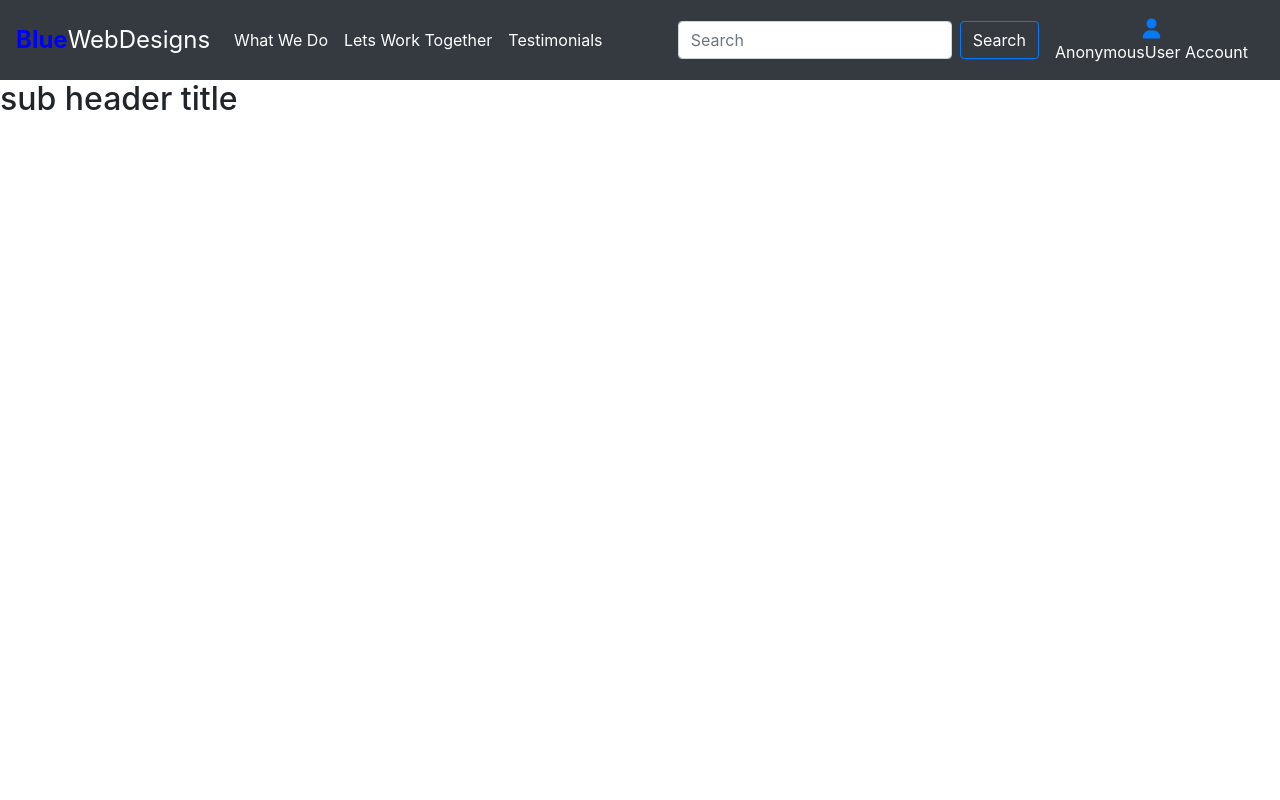
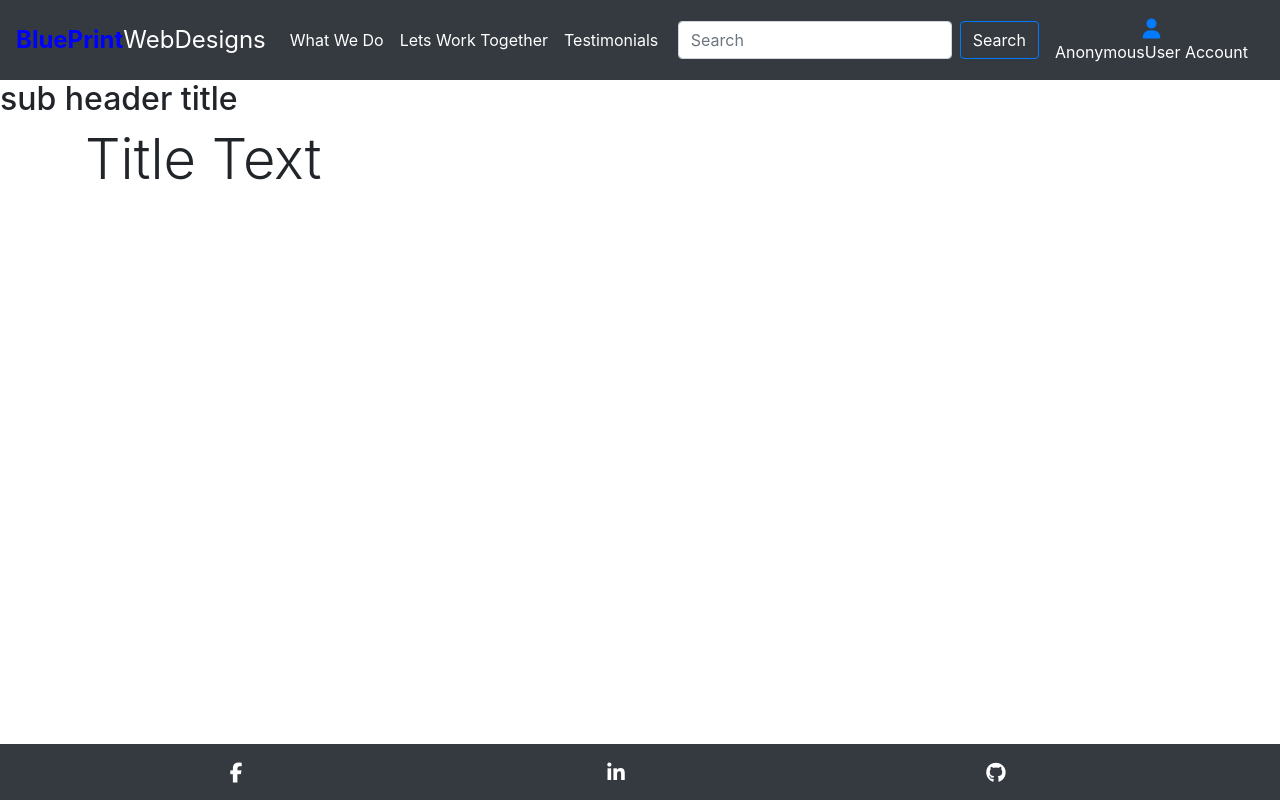
Before and after one commit to paulfitzpatrick85/CI-Portfolio-Project-5, a Django app: page / in a window 1280 px wide. Run offline with Django 3.2, Linux system fonts and the light colour scheme; some libraries are stand-ins or nearby versions.

Commit message:
add footer

```diff
--- a/home/templates/home/index.html
+++ b/home/templates/home/index.html
@@ -2,7 +2,14 @@
 {% load static %}
 
 {% block content %}
-<div class="container-fluid h-100">
+<div class="container h-90"> <!--h-100= 100% height-->
+    <div class="row h-90">
+        <div class="col my-auto">  <!--7 is default and 6 is med to large screens, 'my' will vertically centre-->
+            <h1 class="display-4 logo-font "> <!---->
+                Title Text
+            </h1>
 
+        </div>
+    </div>
 </div>
     {% endblock %}
--- a/static/css/base.css
+++ b/static/css/base.css
@@ -1,3 +1,4 @@
+/*------------------base css----------------------------*/
 .nav-brand-text {
     font-size:x-large
 }
@@ -9,3 +10,10 @@
 strong {
     color: blue;
 }
+
+/*remove whitspace from beneath footer*/
+footer {
+    position: absolute;
+    width: 100%;
+    bottom: 0;
+}
--- a/templates/base.html
+++ b/templates/base.html
@@ -42,7 +42,7 @@
       <button class="navbar-toggler" type="button" data-toggle="collapse" data-target="#navbarTogglerDemo03" aria-controls="navbarTogglerDemo03" aria-expanded="false" aria-label="Toggle navigation">
         <span class="navbar-toggler-icon"></span>
       </button>
-      <a class="nav-brand-text text-white nav-text navbar-brand" href="#"><strong>Blue</strong>WebDesigns</a>
+      <a class="nav-brand-text text-white nav-text navbar-brand" href="#"><strong>BluePrint</strong>WebDesigns</a>
 
       <div class="collapse navbar-collapse" id="navbarTogglerDemo03">
         <ul class="navbar-nav mr-auto mt-2 mt-lg-0">
@@ -83,11 +83,14 @@
               <a href="{% url 'account_login' %}" class="dropdown-item">Login</a>
           {% endif %}
         </div>
-
-
       </div>
     </nav>
 
+
+    <!--sub heading below main header-->
+    {% block page_header %}
+      <h2>sub header title</h2>
+    {% endblock %}
 
 
     <!--display message sent from django-->
@@ -95,10 +98,7 @@
         <div class="message-container"></div>
     {% endif %}
 
-    <!--sub heading below main header-->
-    {% block page_header %}
-<h2>sub header title</h2>
-{% endblock %}
+
 
 
     {% block content %}
@@ -113,5 +113,33 @@
     <!-- Optional JavaScript -->
     <!-- jQuery first, then Popper.js, then Bootstrap JS -->
 
+
+    <!-- Footer -->
+    <footer class="py-3 page-footer font-small darken-3 bg-dark text-white">
+      <div class="container text-center">
+        <div class="row">
+          <div class="col">
+            <!-- Facebook -->
+            <a class="fb-ic">
+              <i class="fab fa-facebook-f fa-lg white-text mr-md-5 mr-3 fa-2x"> </i>
+            </a>
+          </div>
+          <div class="col">
+            <!--Linkedin -->
+            <a class="li-ic">
+              <i class="fab fa-linkedin-in fa-lg white-text mr-md-5 mr-3 fa-2x"> </i>
+            </a>
+          </div>
+          <div class="col">
+            <!--Github -->
+            <a class="li-ic">
+              <i class="fab fa-github fa-lg white-text mr-md-5 mr-3 fa-2x"> </i>
+            </a>
+          </div>
+        </div>
+      </div>
+    </footer>
+
+
   </body>
 </html>
```
